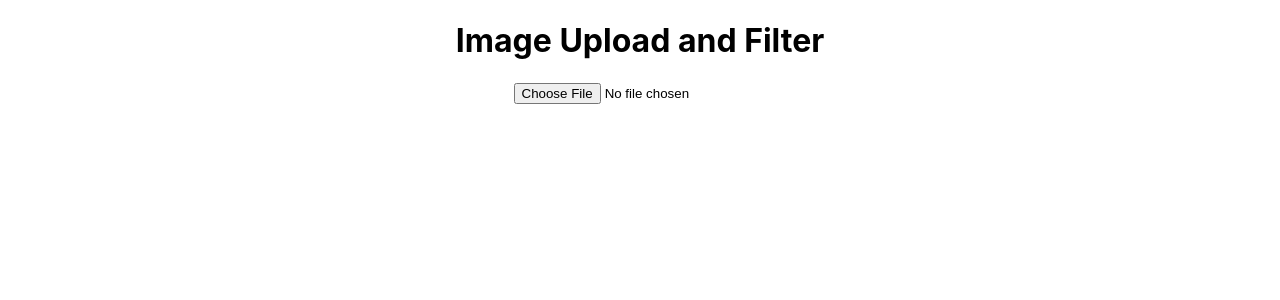
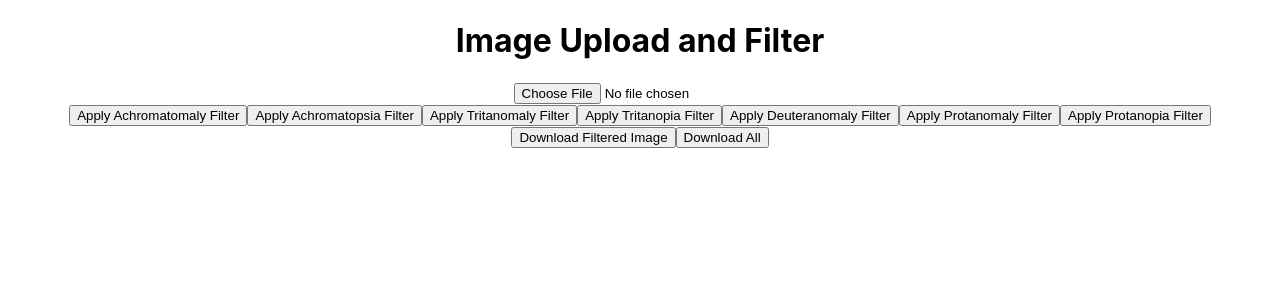
Before and after one commit to Produkt15/Kroma, a React (Create React App) app: page / in a window 1280 px wide. Shown: the top 300 px of the page. Built offline with nearby package versions, Linux system fonts and the light colour scheme.

Commit message:
clean up

```diff
--- a/src/App.js
+++ b/src/App.js
@@ -12,7 +12,7 @@ function App() {
     <div className="App">
       <h1>Image Upload and Filter</h1>
       <ImageUpload onImageSelect={setSelectedImage} />
-      {selectedImage && <FilteredImage originalImage={selectedImage} />}
+      <FilteredImage originalImage={selectedImage} />
     </div>
   );
 }
--- a/src/components/FilteredImage.js
+++ b/src/components/FilteredImage.js
@@ -95,7 +95,6 @@ const colorBlindnes = ['achromatomaly', 'achromatopsia', 'tritanomaly', 'tritano
 
 const FilteredImage = ({ originalImage }) => {
   const [filteredImage, setFilteredImage] = useState(null);
-  const [loopedImage, setloopedImage] = useState(null);
   const canvasRef = useRef(null);
 
   useEffect(() => {
```
